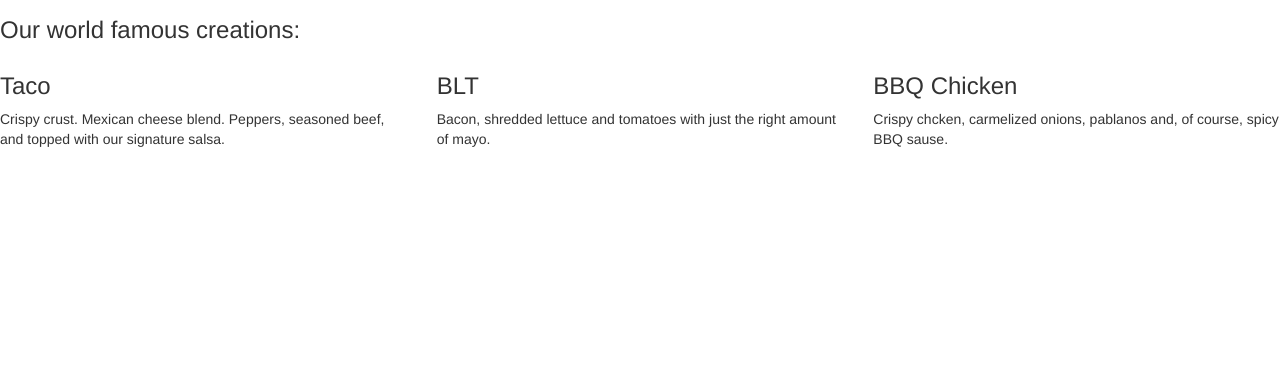
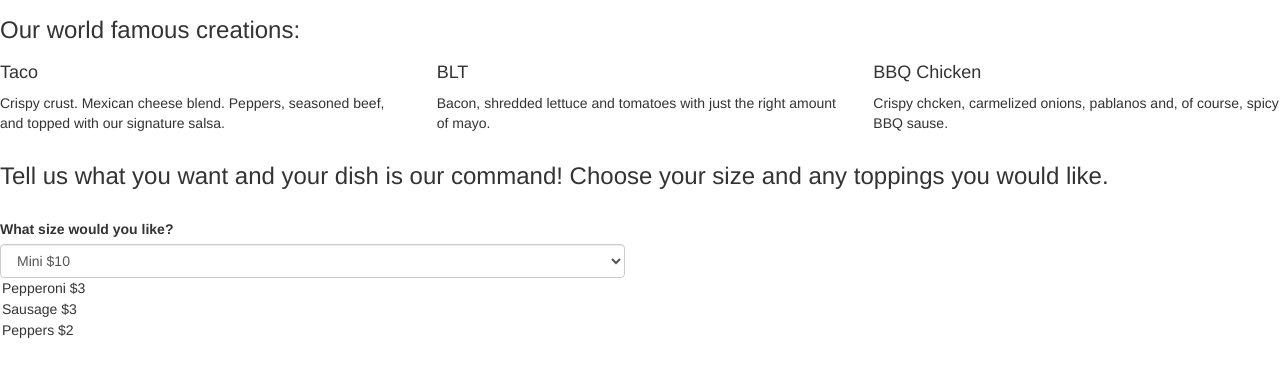
Before and after one commit to MichaelHolland23/pizza-hub, a plain HTML site: page index.html in a window 1280 px wide. Shown: the part 116-492 px from the top of the page. Drawn offline with Linux system fonts and the light colour scheme.

Commit message:
add form to html, troubleshoot columns

```diff
--- a/index.html
+++ b/index.html
@@ -12,15 +12,51 @@
   <h3>Our world famous creations:</h3>
   <div class="row">
     <div class="col-md-4">
-      <h3>Taco</h3>
+      <h4>Taco</h4>
       <p>Crispy crust. Mexican cheese blend. Peppers, seasoned beef, and topped with our signature salsa.</p>
     </div>
     <div class="col-md-4">
-      <h3>BLT</h3>
+      <h4>BLT</h4>
       <p>Bacon, shredded lettuce and tomatoes with just the right amount of mayo.</p>
     </div>
     <div class="col-md-4">
-      <h3>BBQ Chicken</h3>
+      <h4>BBQ Chicken</h4>
       <p>Crispy chcken, carmelized onions, pablanos and, of course, spicy BBQ sause.</p>
     </div>
   </div>
+  <h3>Tell us what you want and your dish is our command! Choose your size and any toppings you would like.</h3>
+  <br>
+  <form id="pizza">
+    <div class="row">
+      <div class="col-md-6">
+        <div class="form-group">
+          <label for="size">What size would you like?</label>
+          <select class="form-control" id="size">
+            <option value="10">Mini $10</option>
+            <option value="12">Medium $12</option>
+            <option value="14">Monster $15</option>
+        </div>
+      </div>
+        <div class="col-md-6">
+          <div class="form-group">
+            <label for="toppings">Which toppings sound good?</label>
+            <select class="form-control" id="toppings">
+              <option value="3">Pepperoni $3</option>
+              <option value="3">Sausage $3</option>
+              <option value="2">Peppers $2</option>
+          </div>
+        </div>
+
+    </div>
+  </form>
+
+
+
+
+
+
+
+
+
+
+</html>
```
